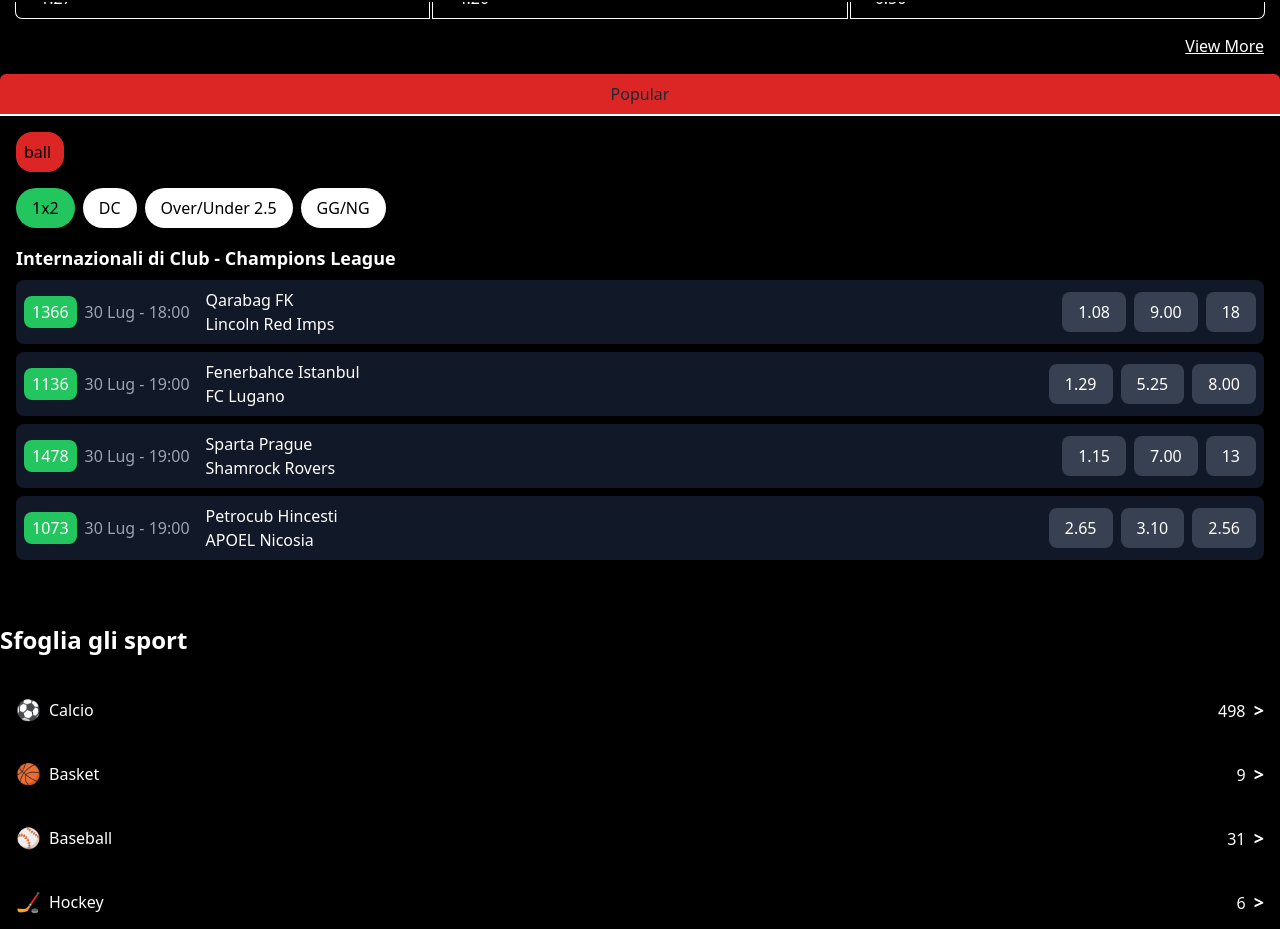
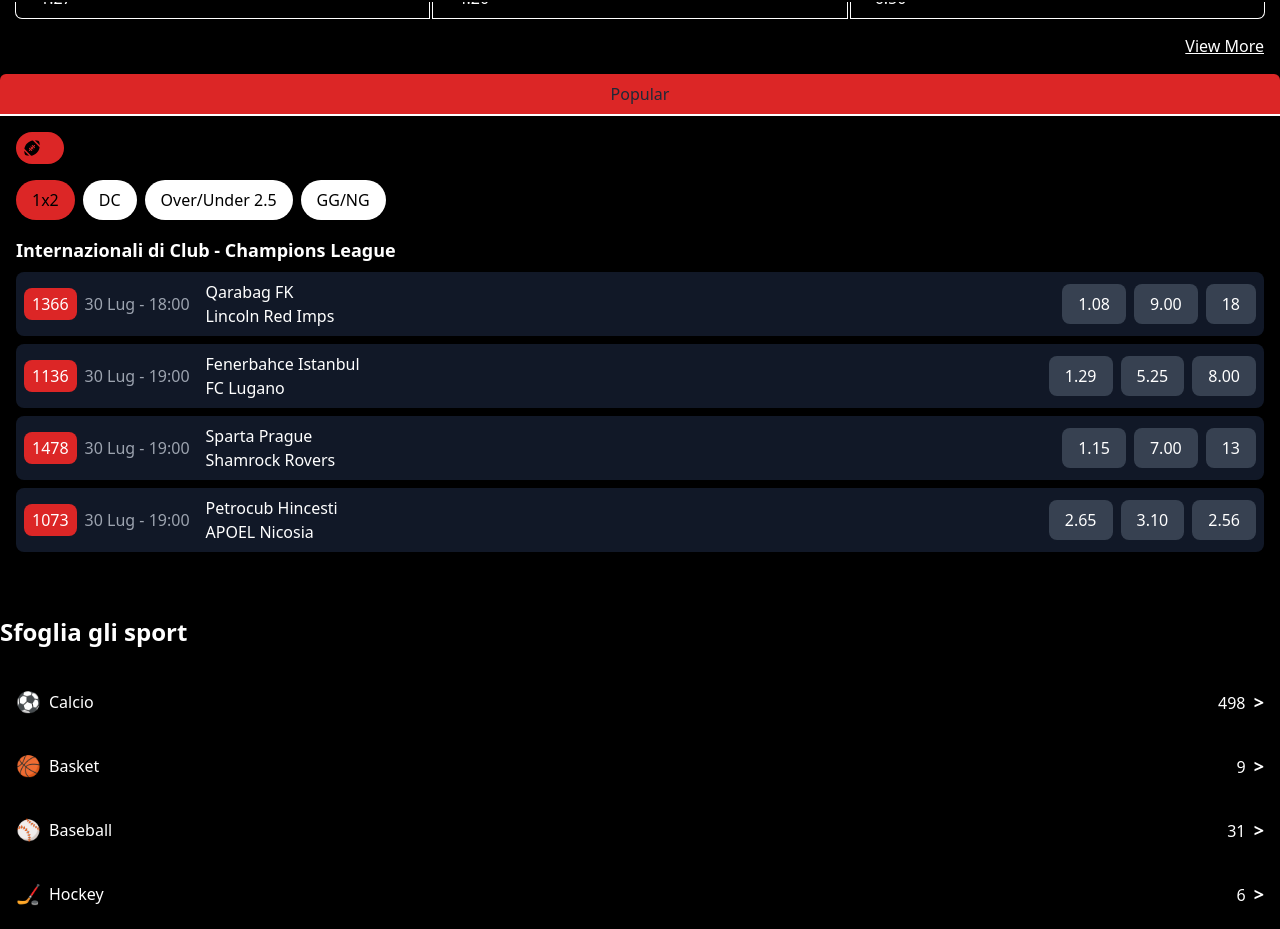
Before and after one commit to Oladize1/crystalbet, a React (Create React App) app: page / in a window 1280 px wide. Shown: the part 798-1727 px from the top of the page. Built offline with nearby package versions, Linux system fonts and the light colour scheme.

Commit message:
style:make changes to icons

```diff
--- a/src/components/LiveMatches.js
+++ b/src/components/LiveMatches.js
@@ -1,5 +1,6 @@
 import React, {useState} from 'react';
 import Badges from "./Badges";
+import {FaFootballBall} from 'react-icons/fa'
 // import { Link } from 'react-router-dom';
 
 const games = ['Soccer', 'Basketball', 'Baseball', 'Tennis']
@@ -115,7 +116,7 @@
       Popular
     </div>
     <div className='rounded-2xl mx-4 mt-4 p-2 bg-red-600 w-12'>
-      ball
+      <FaFootballBall/>
     </div>
   </section>
 )
--- a/src/components/QuickSelection.js
+++ b/src/components/QuickSelection.js
@@ -36,7 +36,7 @@
     <div className="bg-black text-white p-4 ">
       {/* Navigation buttons */}
       <div className="flex gap-2 mb-4">
-        <button className="bg-green-500 text-black px-4 py-2 rounded-full">1x2</button>
+        <button className="bg-red-600 text-black px-4 py-2 rounded-full">1x2</button>
         <button className="bg-white text-black px-4 py-2 rounded-full">DC</button>
         <button className="bg-white text-black px-4 py-2 rounded-full">Over/Under 2.5</button>
         <button className="bg-white text-black px-4 py-2 rounded-full">GG/NG</button>
@@ -47,7 +47,7 @@
         {matches.map((match, index) => (
           <div key={index} className="flex justify-between items-center p-2 bg-gray-900 mb-2 rounded-lg">
             <div className="flex items-center">
-              <div className="bg-green-500 text-white px-2 py-1 rounded-lg mr-2">
+              <div className="bg-red-600 text-white px-2 py-1 rounded-lg mr-2">
                 {match.id}
               </div>
               <div className="text-gray-400 mr-4">
```
